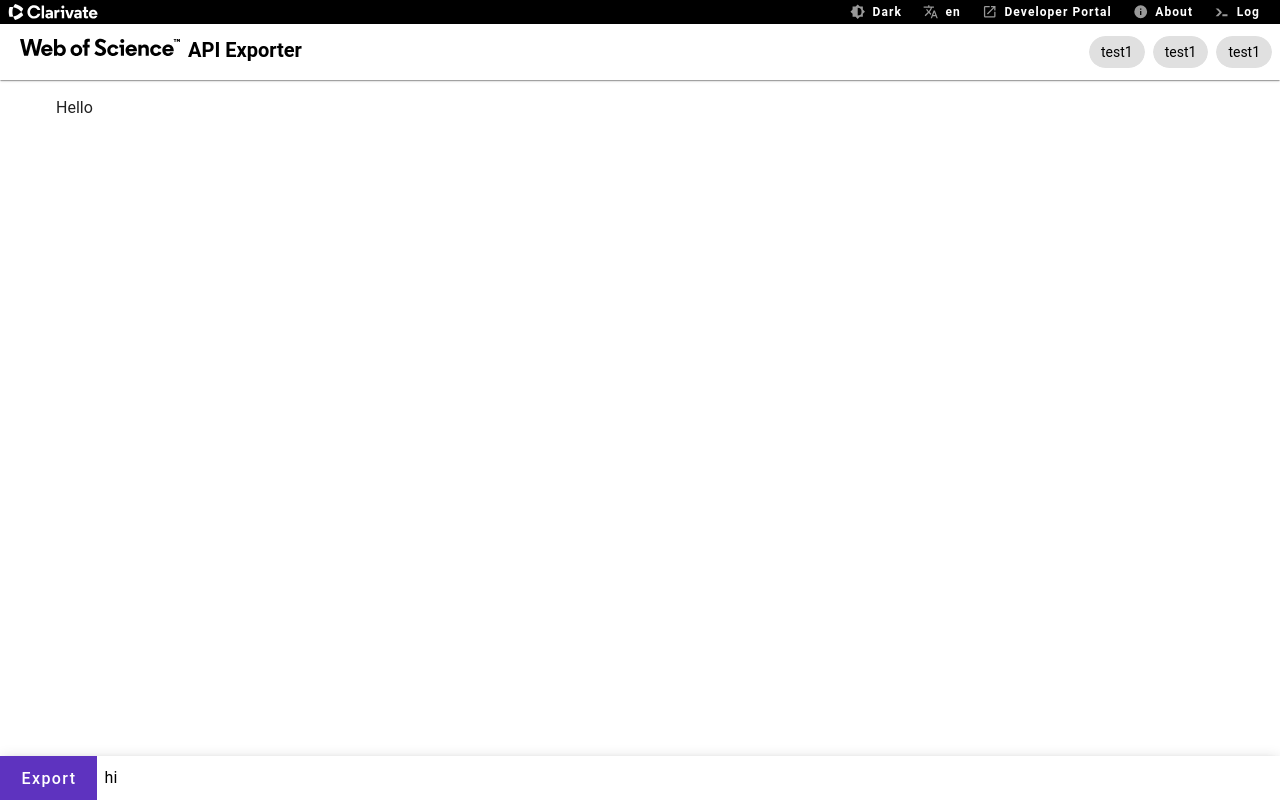
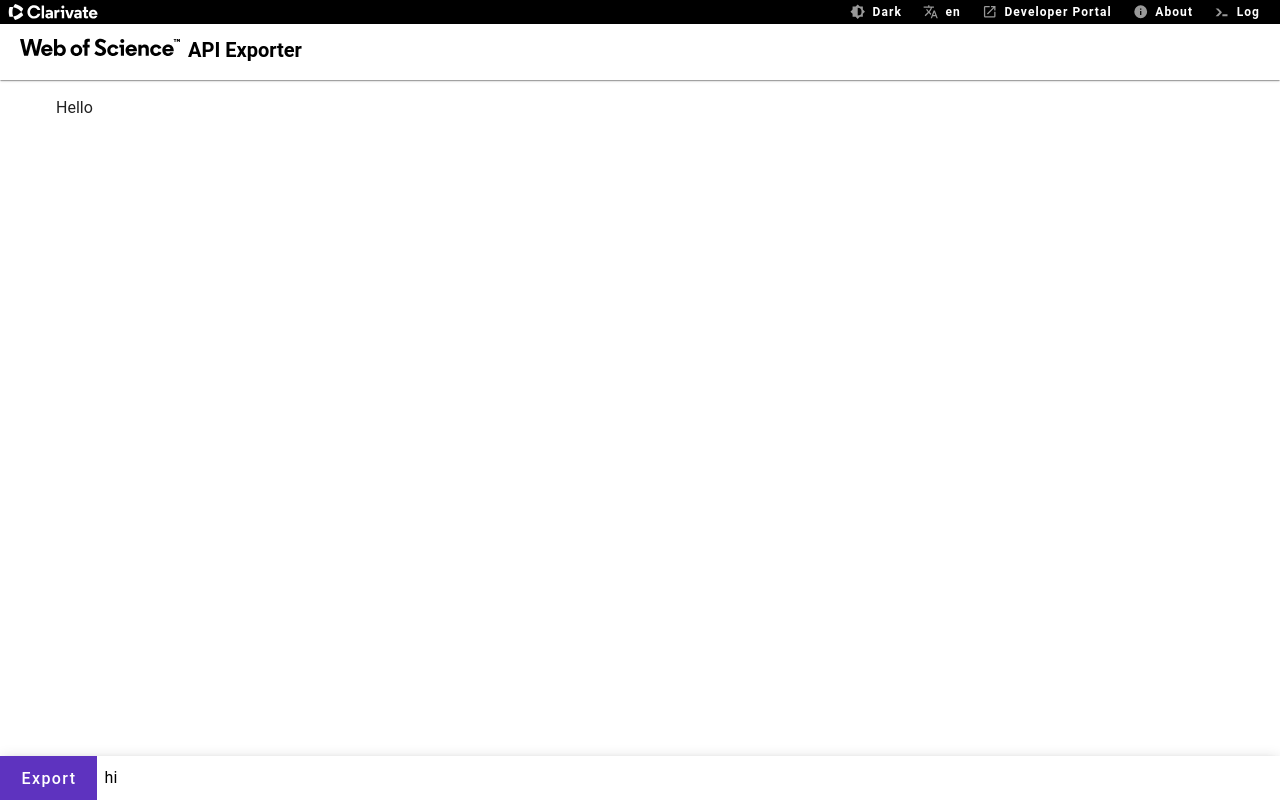
Before and after one commit to clarivate/wos-excel-converter, a Vue app: page / in a window 1280 px wide. Built offline with nearby package versions, Linux system fonts and the light colour scheme.

Commit message:
refactor config management and integrate with UI

```diff
--- a/src/preload/index.ts
+++ b/src/preload/index.ts
@@ -12,7 +12,10 @@ const mainAvailChannels: string[] = [
   'msgOpenFile',
   'msgRequestGetNewVersion',
   'msgOpenLogFile',
-  'msgThrowError'
+  'msgThrowError',
+  'msgRequestGetAllConfigNames',
+  'msgRequestGetConfigName',
+  'msgRequestChangeConfig'
 ]
 const rendererAvailChannels: string[] = ['onLog']
 
--- a/src/renderer/components/layout/HeaderLayout.vue
+++ b/src/renderer/components/layout/HeaderLayout.vue
@@ -11,6 +11,7 @@ import {
 } from '@mdi/js'
 import { storeToRefs } from 'pinia'
 import { useAppVersionStore } from '@/renderer/store/appVersion'
+import { useConfigsStore } from '@/renderer/store/configs'
 import { computed, onMounted, ref } from 'vue'
 import { openExternal } from '@/renderer/utils'
 import { useTheme } from 'vuetify/framework'
@@ -30,6 +31,8 @@ const versionAlert = ref(false)
 
 const { currentVersion, latestVersion } = storeToRefs(useAppVersionStore())
 const { fetchVersions } = useAppVersionStore()
+const { configNames, selectedConfigName } = storeToRefs(useConfigsStore())
+const { fetchConfigs, changeConfig } = useConfigsStore()
 
 const handleChangeTheme = (): void => {
   theme.change(theme.global.current.value.dark ? 'light' : 'dark')
@@ -43,8 +46,13 @@ const handleChangeLanguage = (val: string): void => {
   locale.value = val
 }
 
+const handleChangeConfig = async (configName: string): Promise<void> => {
+  await changeConfig(configName)
+}
+
 onMounted(() => {
   languages.value = availableLocales
+  fetchConfigs()
   fetchVersions().then(() => {
     versionAlert.value =
       latestVersion.value !== 'n/a' && currentVersion.value !== latestVersion.value
@@ -178,17 +186,18 @@ onMounted(() => {
       mandatory
       style="max-width: 70%"
       center-active
-      value="test"
+      selected-class="bg-primary text-white"
+      :model-value="selectedConfigName"
+      @update:model-value="handleChangeConfig"
     >
       <v-chip
-        class="primary white--text"
+        v-for="configName in configNames"
+        :key="configName"
+        :value="configName"
         active-class="primary white--text"
-        key="test"
       >
-        test1
+        {{ configName }}
       </v-chip>
-      <v-chip active-class="primary">test1</v-chip>
-      <v-chip active-class="primary">test1</v-chip>
     </v-chip-group>
   </v-app-bar>
 </template>
--- a/src/renderer/store/configs.ts
+++ b/src/renderer/store/configs.ts
@@ -1,25 +1,29 @@
 import { defineStore } from 'pinia'
 import { ref } from 'vue'
-import { getAppVersion, newVersion } from '@/renderer/utils'
 
-export const useConfigs = defineStore('configs', () => {
-  const currentVersion = ref('n/a')
-  const latestVersion = ref('n/a')
+export const useConfigsStore = defineStore('configs', () => {
+  const configNames = ref<string[]>([])
+  const selectedConfigName = ref('')
 
-  async function fetchVersions() {
-    if (latestVersion.value === 'n/a') {
-      latestVersion.value = await newVersion()
-      console.log('Fetched latest version: ' + latestVersion.value)
-    }
-    if (currentVersion.value === 'n/a') {
-      currentVersion.value = await getAppVersion()
-      console.log('Fetched current version: ' + currentVersion.value)
-    }
+  async function fetchConfigs(): Promise<void> {
+    const [names, current] = await Promise.all([
+      window.mainApi.invoke('msgRequestGetAllConfigNames'),
+      window.mainApi.invoke('msgRequestGetConfigName')
+    ])
+    configNames.value = names
+    selectedConfigName.value = current
+  }
+
+  async function changeConfig(configName: string): Promise<void> {
+    if (!configName || configName === selectedConfigName.value) return
+    await window.mainApi.invoke('msgRequestChangeConfig', configName)
+    selectedConfigName.value = configName
   }
 
   return {
-    currentVersion,
-    latestVersion,
-    fetchVersions
+    configNames,
+    selectedConfigName,
+    fetchConfigs,
+    changeConfig
   }
 })
```
Also changed, not shown: src/main/IPCs.ts (+16 -0 lines), 1 other file (tests, documents, lock files or other folders).
